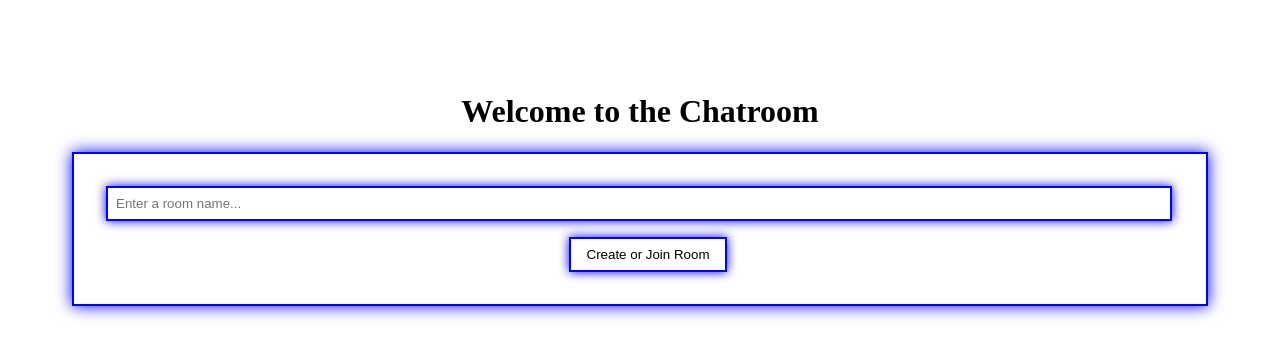
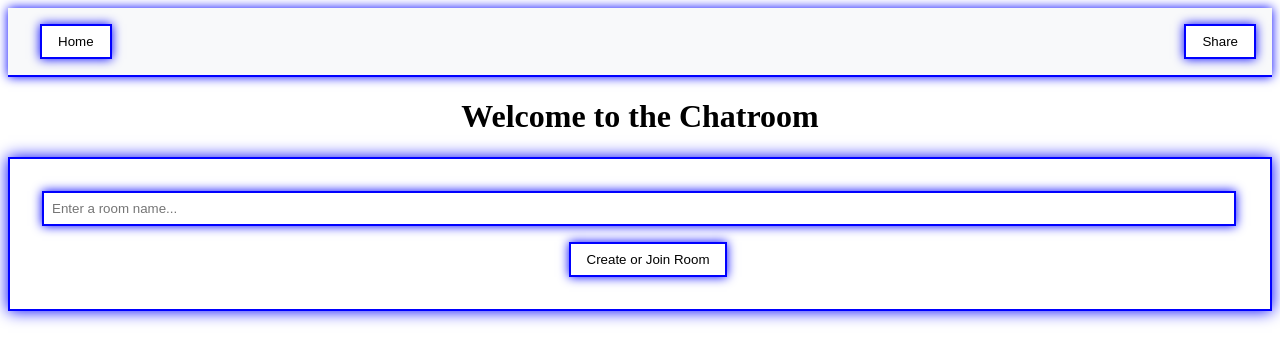
Before and after one commit to jonoak/real_time_chatroom, a React (Vite) app: page / in a window 1280 px wide. Shown: the top 362 px of the page. Built offline with nearby package versions, Linux system fonts and the light colour scheme.

Commit message:
Auto-commit

```diff
--- a/src/App.css
+++ b/src/App.css
@@ -1,38 +1,39 @@
+
 #root {
   max-width: 1280px;
   margin: 0 auto;
-  padding: 2rem;
+  padding: 0;
   text-align: center;
-  background: white; /* Background set to white */
-  color: black; /* Set text color to black */
+  background: white;
+  color: black;
 }
 
 .card {
   padding: 2em;
-  border: 2px solid blue; /* Added border */
-  box-shadow: 0 0 15px blue; /* Glowing blue outline */
-  background: white; /* Background set to white */
-  color: black; /* Set text color to black */
+  border: 2px solid blue;
+  box-shadow: 0 0 15px blue;
+  background: white;
+  color: black;
 }
 
 input[type="text"] {
   padding: 0.5rem;
   margin-right: 1rem;
-  border: 2px solid blue; /* Added border */
-  box-shadow: 0 0 10px blue; /* Glowing blue outline */
-  color: black; /* Set text color to black */
-  background: white; /* Background set to white */
+  border: 2px solid blue;
+  box-shadow: 0 0 10px blue;
+  color: black;
+  background: white;
 }
 
 button {
   padding: 0.5rem 1rem;
-  border: 2px solid blue; /* Added border */
-  box-shadow: 0 0 10px blue; /* Glowing blue outline */
-  color: black; /* Set text color to black */
-  background: white; /* Background set to white */
+  border: 2px solid blue;
+  box-shadow: 0 0 10px blue;
+  color: black;
+  background: white;
   cursor: pointer;
 }
 
 button:active, input[type="text"]:focus {
-  box-shadow: 0 0 15px blue; /* Stronger glow on focus/active */
+  box-shadow: 0 0 15px blue;
 }
--- a/src/App.jsx
+++ b/src/App.jsx
@@ -1,13 +1,14 @@
 import React, { useState, useEffect } from 'react';
-import { BrowserRouter as Router, Route, Routes, Navigate, useNavigate, useParams } from 'react-router-dom';
-import firebase from './firebase';
+import { BrowserRouter as Router, Route, Routes, useNavigate, useParams } from 'react-router-dom';
 import ChatRoom from './ChatRoom';
 import './App.css';
+import NavigationBar from './NavigationBar'; // Import the NavigationBar component
 
 function App() {
   return (
     <Router>
       <div id="root">
+        <NavigationBar /> {/* Add NavigationBar component here */}
         <h1>Welcome to the Chatroom</h1>
         <Routes>
           <Route path="/" element={<RoomRedirect />} />
--- a/src/ChatRoom.jsx
+++ b/src/ChatRoom.jsx
@@ -42,7 +42,7 @@ function ChatRoom({ room }) {
 
         const messageRef = firebase.database().ref('chatrooms').child(room);
         const newMessage = {
-          text: `File uploaded: <a href="${url}" target="_blank" rel="noopener noreferrer">${file.name}</a>`,
+          text: `<img src="${url}" alt="${file.name}" style="max-width: 100%; height: auto;"/>`,
           user: username,
           timestamp: new Date().toISOString(),
         };
--- /dev/null
+++ b/src/NavigationBar.css
@@ -0,0 +1,21 @@
+.navigation-bar {
+  display: flex;
+  justify-content: space-between;
+  padding: 1rem;
+  background-color: #f8f9fa; /* Light background */
+  border-bottom: 2px solid blue; /* Blue border */
+  box-shadow: 0 0 10px blue; /* Glowing blue outline */
+}
+
+.navigation-bar button {
+  padding: 0.5rem 1rem;
+  border: 2px solid blue; /* Added border */
+  box-shadow: 0 0 10px blue; /* Glowing blue outline */
+  color: black; /* Set text color to black */
+  background: white; /* Background set to white */
+  cursor: pointer;
+}
+
+.navigation-bar button:active {
+  box-shadow: 0 0 15px blue; /* Stronger glow on active */
+}
--- /dev/null
+++ b/src/NavigationBar.jsx
@@ -0,0 +1,30 @@
+import React from 'react';
+import { useNavigate } from 'react-router-dom';
+import './NavigationBar.css'; // Add CSS for the navigation bar
+
+function NavigationBar() {
+  const navigate = useNavigate();
+
+  const goHome = () => {
+    navigate('/');
+  };
+
+  const copyLink = () => {
+    navigator.clipboard.writeText(window.location.href)
+      .then(() => {
+        alert('Link copied to clipboard!');
+      })
+      .catch((err) => {
+        console.error('Failed to copy link:', err);
+      });
+  };
+
+  return (
+    <div className="navigation-bar">
+      <button onClick={goHome}>Home</button>
+      <button onClick={copyLink}>Share</button>
+    </div>
+  );
+}
+
+export default NavigationBar;
```
